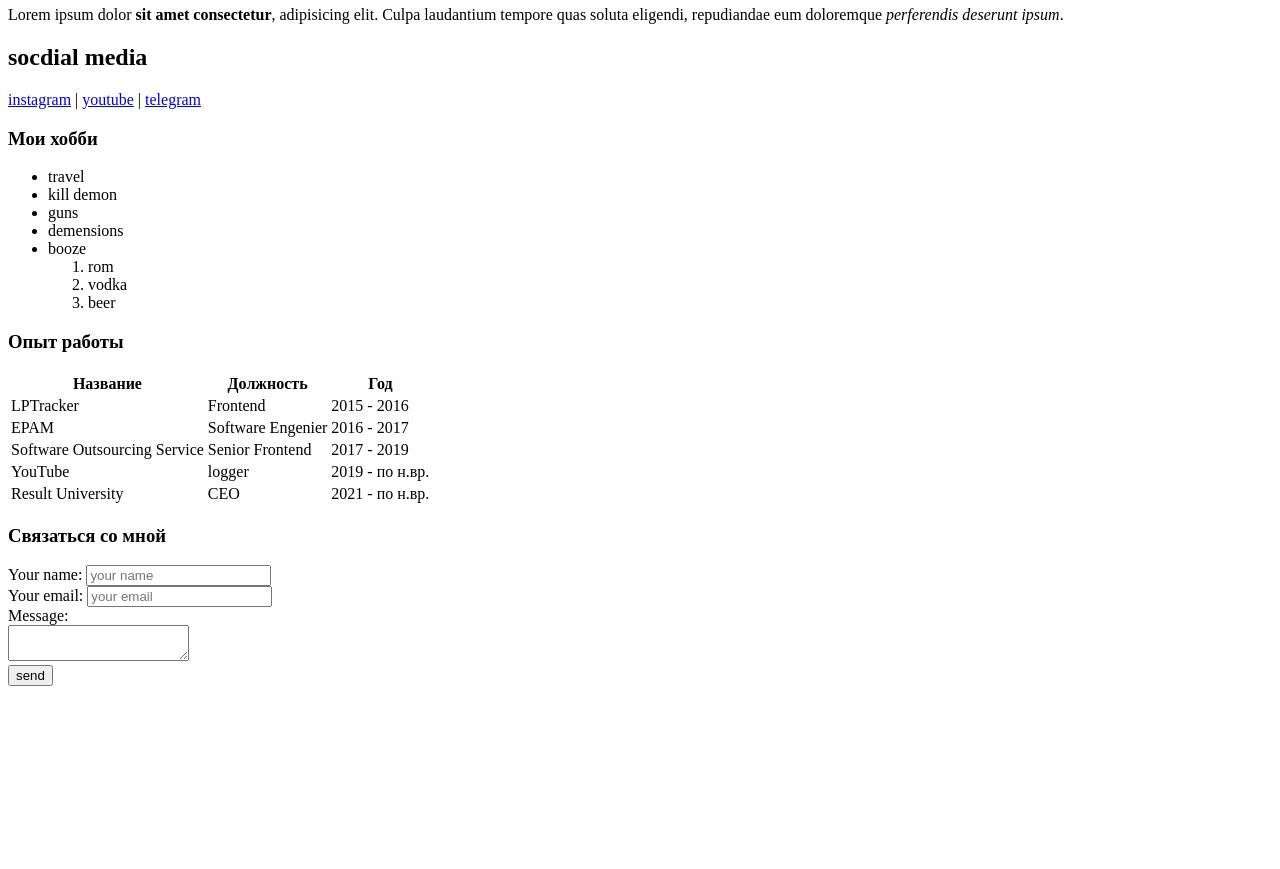
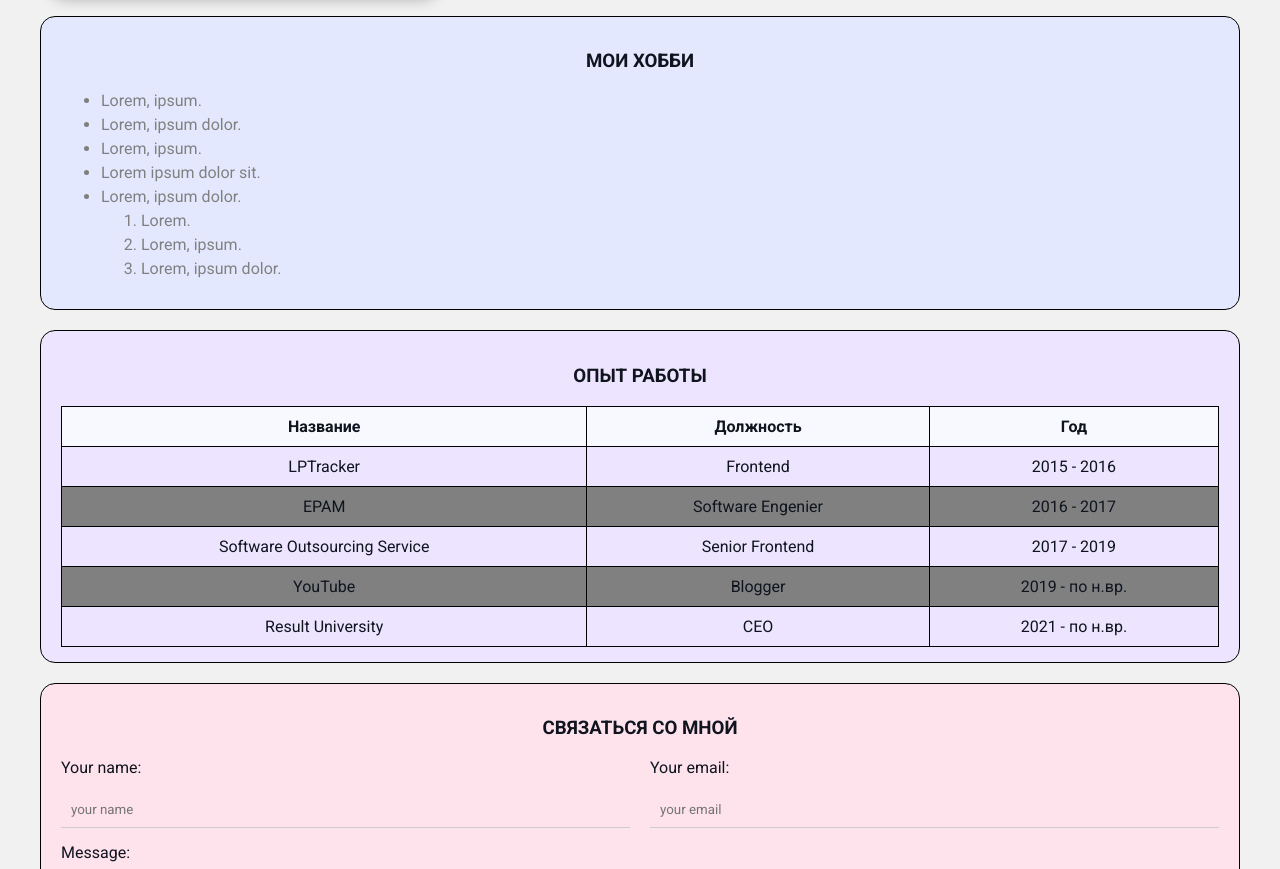
Before and after one commit to mrValian/resume, a plain HTML site: page index.html in a window 1280 px wide. Shown: the part 367-1236 px from the top of the page. Before the commit the page ends 1061 px from the top, so only its background shows below. Drawn offline with Linux system fonts and the light colour scheme; a web font is replaced by a local one.

Commit message:
add styles

```diff
--- a/index.html
+++ b/index.html
@@ -6,32 +6,46 @@
     <meta name="description" content="это курс по html">
     <meta name="keywords" content="css, html, front-end, javascript, react">
     <title>Document</title>
-    <style>
-        @import url('https://fonts.googleapis.com/css2?family=Roboto:ital,wght@0,100..900;1,100..900&display=swap');
-    </style>
+    <link rel="stylesheet" href="./src/css/style.css">
 </head>
 <body>
-    <img src="./images/nova-filepond-kDHItQ.jpg" alt="doom" width="500">
-    <h1>doom slayer</h1>
+    <div class="container">
+        <div class="info">
+            <img class="ava" src="./src/images/nova-filepond-kDHItQ.jpg" alt="doom">
+            <div class="info-text">
+                <h1>John Doe</h1>
                 <p>Lorem ipsum dolor <strong>sit amet consectetur</strong>, adipisicing elit. Culpa laudantium tempore quas soluta eligendi, repudiandae eum doloremque <em>perferendis deserunt ipsum</em>.</p>
-    <h2>socdial media</h2>
-    <a href="https://www.instagram.com/" target="_blank">instagram</a> | <a href="https://www.youtube.com/" target="_blank">youtube</a> | <a href="https://web.telegram.org/k/" target="_blank">telegram</a>
+                <p>Lorem ipsum dolor sit amet consectetur adipisicing elit. Consequatur expedita dolores, voluptatibus voluptatem mollitia rerum! Iure est ipsam non. Molestiae perferendis eum id dicta reiciendis alias deleniti pariatur doloremque, iure vitae sed excepturi distinctio modi, eius ea perspiciatis! Libero quia maxime laborum magnam nostrum ab doloribus voluptatibus sit, expedita eos?</p>
+                <p>Lorem ipsum dolor <strong>sit amet consectetur</strong>, adipisicing elit. Culpa laudantium tempore quas soluta eligendi, repudiandae eum doloremque <em>perferendis deserunt ipsum</em>.</p>
+                <h2>social media</h2>
+                <div class="social-links">
+                    <a class="btn" href="https://www.instagram.com/" target="_blank">instagram</a>
+                    <a class="btn" href="https://www.youtube.com/" target="_blank">youtube</a>
+                    <a class="btn" href="https://web.telegram.org/k/" target="_blank">telegram</a>
+                </div>
 
+            </div>
+
+        </div>
+
+        <div class="card card-hobby">
             <h3>Мои хобби</h3>
-    <ul>
-        <li>travel</li>
-        <li>kill demon</li>
-        <li>guns</li>
-        <li>demensions</li>
-        <li>booze
-            <ol>
-                <li>rom</li>
-                <li>vodka</li>
-                <li>beer</li>
+            <ul class="list">
+                <li>Lorem, ipsum.</li>
+                <li>Lorem, ipsum dolor.</li>
+                <li>Lorem, ipsum.</li>
+                <li>Lorem ipsum dolor sit.</li>
+                <li>Lorem, ipsum dolor.
+                    <ol class="list-info">
+                        <li>Lorem.</li>
+                        <li>Lorem, ipsum.</li>
+                        <li>Lorem, ipsum dolor.</li>
                     </ol>
                 </li>
             </ul>
+        </div>
 
+        <div class="card card-experience">
             <h3>Опыт работы</h3>
             <table>
                 <thead>
@@ -59,7 +73,7 @@
                     </tr>
                     <tr>
                         <td>YouTube</td>
-                <td>logger</td>
+                        <td>Blogger</td>
                         <td>2019 - по н.вр.</td>
                     </tr>
                     <tr>
@@ -69,24 +83,29 @@
                     </tr>
                 </tbody>
             </table>
+        </div>
 
+        <div class="card card-contact">
             <h3>Связаться со мной</h3>
-    <form>
-        <div>
+            <form class="form">
+                <div class="form-row">
+                    <div class="form-group">
                         <label for="name">Your name:</label>
                         <input type="text" name="name" id="name" placeholder="your name">
                     </div>
-        <div>
+                    <div class="form-group">
                         <label for="email">Your email:</label>
                         <input type="email" name="email" id="email" placeholder="your email">
                     </div>
-        <div>
+                </div>
+                <div class="form-group">
                     <label for="area">Message:</label>
-            <br>
-            <textarea name="area" id="area"></textarea>
+                    <textarea name="area" id="area" rows="10" cols="33" placeholder="type your message..."></textarea>
                 </div>
-        <button type="submit">send</button>
+                <button type="submit" class="btn">Send</button>
             </form>
+        </div>
+    </div>
 
 </body>
 </html>
--- /dev/null
+++ b/src/css/style.css
@@ -0,0 +1,195 @@
+@import url('https://fonts.googleapis.com/css2?family=Roboto:ital,wght@0,100..900;1,100..900&family=Suranna&display=swap');
+
+.container {
+    margin: 0 auto;
+    max-width: 1200px;
+}
+
+.info {
+    display: flex;
+    gap: 20px;
+    margin-bottom: 20px;
+}
+
+.ava {
+    box-shadow: 4px 4px 14px rgba(0, 0, 0, 0.25);
+    width: 400px;
+    border-radius: 25px;
+}
+
+h1 {
+    color: red;
+    text-transform: uppercase;
+}
+
+body {
+    font-size: 16px;
+    font-family: "Roboto", sans-serif;
+    font-optical-sizing: auto;
+    font-weight: 400;
+    font-style: normal;
+    color: #0f141e;
+    background: #f1f1f1;
+}
+
+.info-text p {
+    margin: 0;
+    color: rgb(92, 92, 92);
+    margin-bottom: 10px;
+}
+
+.info-text .social-links {
+    margin-bottom: 15px;
+}
+
+h3 {
+    text-align: center;
+    text-transform: uppercase;
+}
+
+.card {
+    border: 1px solid black;
+    padding: 15px 20px;
+    margin: 0px 0 20px 0;
+    border-radius: 15px;
+}
+
+.card-hobby {
+    background-color: rgb(228, 232, 255);
+}
+
+.card-experience {
+    background-color: rgb(237, 228, 255);
+}
+
+.card-contact {
+    background-color: rgb(254, 227, 236);
+}
+
+.list {
+    color: gray;
+}
+
+.list li {
+    margin-bottom: 5px;
+}
+
+.list-info li:first-child {
+    margin-top: 5px;
+}
+
+.list-info li:last-child {
+    margin-bottom: 0;
+}
+
+table {
+    width: 100%;
+    text-align: center;
+    border-collapse: collapse;
+}
+
+table td, table th {
+    border: 1px solid black;
+    padding: 10px;
+}
+
+table th {
+    background-color: ghostwhite;
+}
+
+table tr:nth-child(even) {
+    background-color: gray;
+}
+
+.btn {
+    padding: 15px 30px;
+    background: black;
+    color: white;
+    border: none;
+    outline: none;
+    border-radius: 8px;
+    text-decoration: none;
+}
+
+.btn:hover {
+    background: white;
+    color: black;
+    cursor: pointer;
+    opacity: .8;
+}
+
+.btn:active {
+    background: grey;
+    color: ghostwhite;
+}
+
+/* .btn:visited {
+    background: goldenrod;
+    color: whitesmoke;
+} */
+
+.form-row {
+    display: flex;
+    justify-content: space-around;
+    gap: 20px;
+}
+
+.form-group {
+    width: 100%;
+}
+
+.form-group label {
+    display: block;
+    margin-bottom: 10px;
+}
+
+.form-group input, .form-group textarea {
+    width: 100%;
+    box-sizing: border-box;
+    border: none;
+    outline: none;
+    background: transparent;
+    color: #000;
+    border-bottom: 1px solid #ccc;
+    font-family: inherit;
+    padding: 15px 10px 10px;
+    margin-bottom: 15px;
+}
+
+
+.form-group input:focus, .form-group textarea:focus {
+    background-color: white;
+}
+
+.form .btn {
+    display: flex;
+    margin: 0 auto;
+}
+
+@media (max-width: 850px) {
+    .info {
+        display: block;
+    }
+
+    .ava {
+        display: block;
+        margin: 0 auto;
+    }
+
+    .info-text {
+        margin-bottom: 30px;
+    }
+
+    .info-text h1, .info-text h2 {
+        text-align: center;
+    }
+
+    .social-links {
+        display: flex;
+        justify-content: space-around;
+    }
+
+    .form-row {
+        display: block;
+    }
+}
```
Also changed, not shown: src/images/nova-filepond-kDHItQ.jpg (added). Lines whose indentation alone changed are shown as unchanged.
